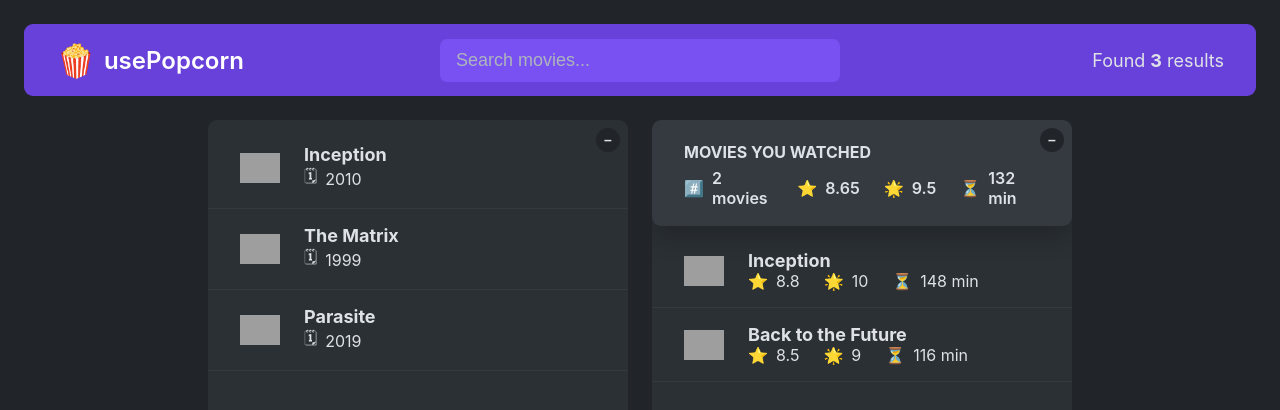
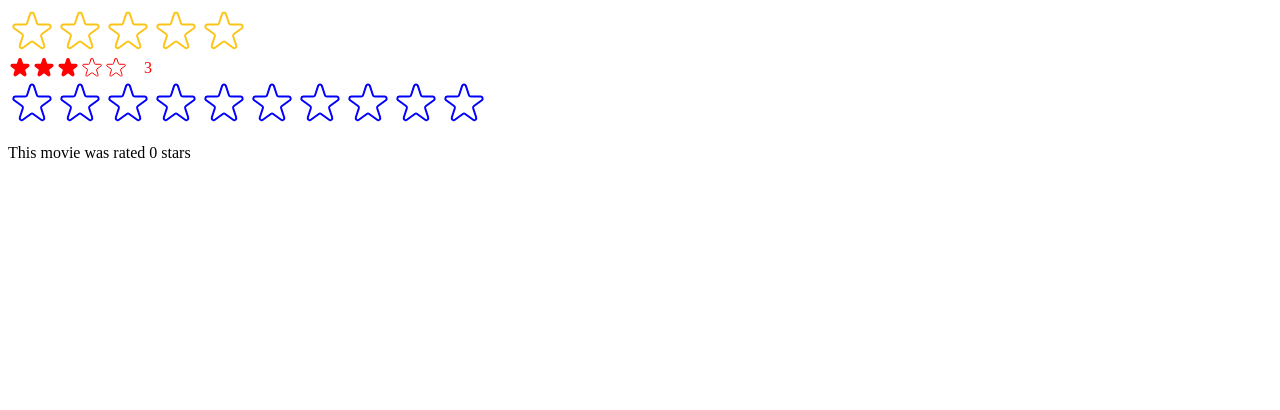
Before and after one commit to mwoolf87/usepopcorn, a React (Create React App) app: page / in a window 1280 px wide. Shown: the top 410 px of the page. Built offline with nearby package versions, Linux system fonts and the light colour scheme; grey boxes are pictures that could not be loaded.

Commit message:
created StarRating component, Star Component, and made the component customizeable for developers to easily adjust styling

```diff
--- /dev/null
+++ b/src/StarRating.js
@@ -0,0 +1,116 @@
+import React, { useState } from "react";
+import PropTypes from "prop-types";
+
+const containerStyle = {
+  display: "flex",
+  alignItems: "center",
+  gap: "16px"
+};
+
+const starContainerStyle = {
+  display: "flex"
+};
+
+StarRating.propTypes = {
+  maxRating: PropTypes.number,
+  defaultRating: PropTypes.number,
+  color: PropTypes.string,
+  size: PropTypes.number,
+  messages: PropTypes.array,
+  className: PropTypes.string,
+  onSetRating: PropTypes.func
+};
+
+function StarRating({
+  maxRating = 5,
+  color = "#fcc419",
+  size = 48,
+  className = "",
+  messages = [],
+  defaultRating = 0,
+  onSetRating
+}) {
+  const [rating, setRating] = useState(defaultRating);
+  const [tempRating, setTempRating] = useState(0);
+
+  function handleRating(rating) {
+    setRating(rating);
+    onSetRating(rating);
+  }
+
+  const textStyle = {
+    lineHeight: "1",
+    margin: "0",
+    color,
+    fontSize: `${size / 1.5}px`
+  };
+
+  return (
+    <div style={containerStyle} className={className}>
+      <div style={starContainerStyle}>
+        {Array.from({ length: maxRating }, (_, i) => (
+          <Star
+            key={i}
+            onRate={() => handleRating(i + 1)}
+            full={tempRating ? tempRating >= i + 1 : rating >= i + 1}
+            onHoverIn={() => setTempRating(i + 1)}
+            onHoverOut={() => setTempRating(0)}
+            color={color}
+            size={size}
+          />
+        ))}
+      </div>
+      <p style={textStyle}>
+        {messages.length === maxRating
+          ? messages[tempRating ? tempRating - 1 : rating - 1]
+          : tempRating || rating || ""}
+      </p>
+    </div>
+  );
+}
+
+function Star({ onRate, full, onHoverIn, onHoverOut, size, color }) {
+  const starStyle = {
+    width: `${size}px`,
+    height: `${size}px`,
+    display: "block",
+    cursor: "pointer"
+  };
+
+  return (
+    <span
+      role="button"
+      style={starStyle}
+      onClick={onRate}
+      onMouseEnter={onHoverIn}
+      onMouseLeave={onHoverOut}
+    >
+      {full ? (
+        <svg
+          xmlns="http://www.w3.org/2000/svg"
+          viewBox="0 0 20 20"
+          fill={color}
+          stroke={color}
+        >
+          <path d="M9.049 2.927c.3-.921 1.603-.921 1.902 0l1.07 3.292a1 1 0 00.95.69h3.462c.969 0 1.371 1.24.588 1.81l-2.8 2.034a1 1 0 00-.364 1.118l1.07 3.292c.3.921-.755 1.688-1.54 1.118l-2.8-2.034a1 1 0 00-1.175 0l-2.8 2.034c-.784.57-1.838-.197-1.539-1.118l1.07-3.292a1 1 0 00-.364-1.118L2.98 8.72c-.783-.57-.38-1.81.588-1.81h3.461a1 1 0 00.951-.69l1.07-3.292z" />
+        </svg>
+      ) : (
+        <svg
+          xmlns="http://www.w3.org/2000/svg"
+          fill="none"
+          viewBox="0 0 24 24"
+          stroke={color}
+        >
+          <path
+            strokeLinecap="round"
+            strokeLinejoin="round"
+            strokeWidth="{2}"
+            d="M11.049 2.927c.3-.921 1.603-.921 1.902 0l1.519 4.674a1 1 0 00.95.69h4.915c.969 0 1.371 1.24.588 1.81l-3.976 2.888a1 1 0 00-.363 1.118l1.518 4.674c.3.922-.755 1.688-1.538 1.118l-3.976-2.888a1 1 0 00-1.176 0l-3.976 2.888c-.783.57-1.838-.197-1.538-1.118l1.518-4.674a1 1 0 00-.363-1.118l-3.976-2.888c-.784-.57-.38-1.81.588-1.81h4.914a1 1 0 00.951-.69l1.519-4.674z"
+          />
+        </svg>
+      )}
+    </span>
+  );
+}
+
+export default StarRating;
--- a/src/index.js
+++ b/src/index.js
@@ -1,11 +1,28 @@
 import React from "react";
 import ReactDOM from "react-dom/client";
-import "./index.css";
-import App from "./App";
+// import "./index.css";
+// import App from "./App";
+import { useState } from "react";
+import StarRating from "./StarRating";
 
+function Test() {
+  const [movieRating, setMovieRating] = useState(0);
+  return (
+    <>
+      <StarRating color="blue" maxRating={10} onSetRating={setMovieRating} />
+      <p>This movie was rated {movieRating} stars</p>
+    </>
+  );
+}
 const root = ReactDOM.createRoot(document.getElementById("root"));
 root.render(
   <React.StrictMode>
-    <App />
+    {/* <App /> */}
+    <StarRating
+      maxRating={5}
+      messages={["Terrible", "Bad", "Okay", "Good", "Amazing"]}
+    />
+    <StarRating size={24} color="red" className="test" defaultRating={3} />
+    <Test />
   </React.StrictMode>
 );
```
Also changed, not shown: src/index.css (+0 -33 lines).
